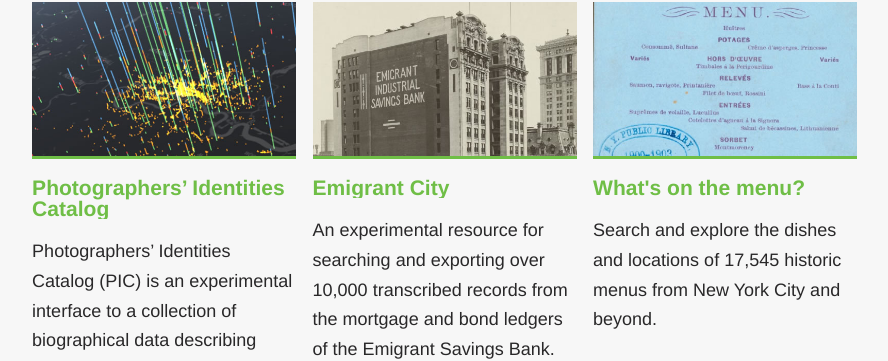
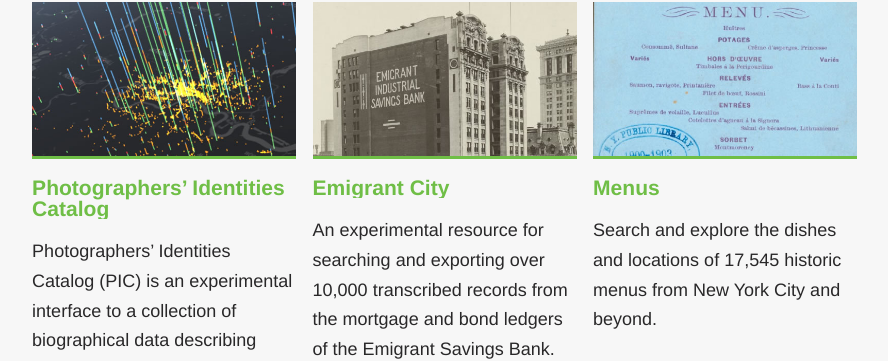
Before and after one commit to nypl-spacetime/nypl-spacetime.github.io, a Jekyll site: the page built from index.html, in a window 1280 px wide and 900 px high, scrolled down 4680 px. Shown: the part 84-445 px from the top of the window, without its empty margins (277-1165 px from the left). Built offline with Jekyll 4.4.1, drawn with Linux system fonts in a browser that asks for light colours; some web fonts are replaced.

```diff
--- a/_data/projects.yml
+++ b/_data/projects.yml
@@ -85,7 +85,7 @@
       category: resource
 
     - name: Visualize the Public Domain
-      image: digitalcollections.jpg
+      image: visualizedc.jpg
       url: http://publicdomain.nypl.org/pd-visualization/
       description: The Library's database of digitized collections with new items being added every day, featuring maps, prints, photographs, manuscripts, streaming video, and more.
       category: resource
@@ -108,7 +108,7 @@
       description: An experimental resource for searching and exporting over 10,000 transcribed records from the mortgage and bond ledgers of the Emigrant Savings Bank. Browse and download the records, or pitch in on verifying their transcriptions!
       category: resource
 
-    - name: What's on the menu?
+    - name: Menus
       image: menus.jpg
       url: http://menus.nypl.org/
       description: Search and explore the dishes and locations of 17,545 historic menus from New York City and beyond.
```
Also changed, not shown: images/projects/digitalcollections.jpg, images/projects/visualizedc.jpg (added).
